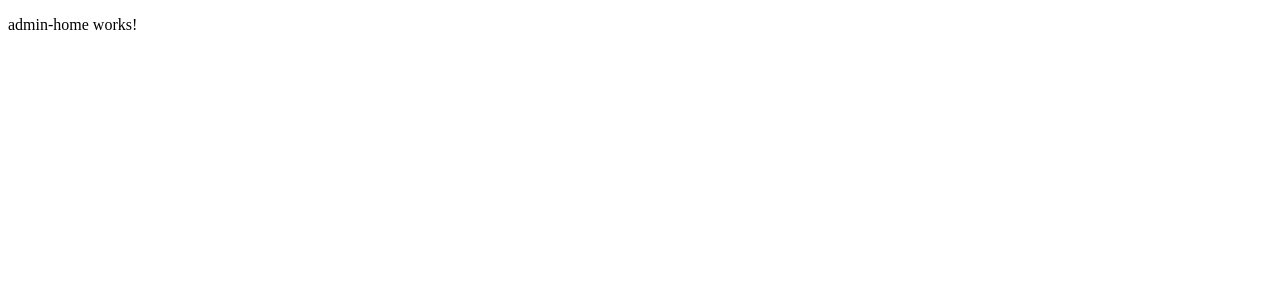
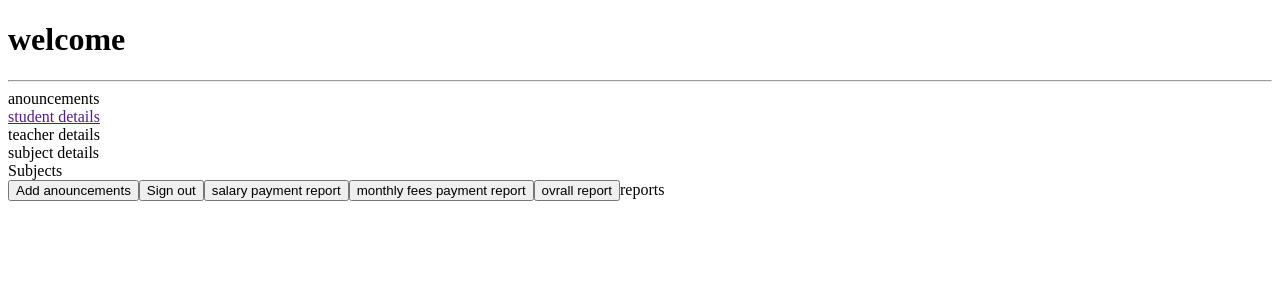
Before and after one commit to razikusman/E-Learn, an Angular app in the folder elearn/: page /admin-home in a window 1280 px wide. Shown: the top 300 px of the page. Built offline with nearby package versions, Linux system fonts and the light colour scheme.

Commit message:
admin interface partially completed

```diff
--- a/elearn/src/app/admin-home/admin-home.component.html
+++ b/elearn/src/app/admin-home/admin-home.component.html
@@ -1 +1,33 @@
-<p>admin-home works!</p>
+<h1>welcome {{name}}</h1>
+<hr>
+<div class="form-group">
+    <label>anouncements</label>
+</div>
+<div class="form-group">
+    <div>
+        <a href="">student details</a>
+        <img>
+    </div>
+
+    <div>
+        <a>teacher details</a>
+        <img>
+    </div>
+
+    <div>
+        <a>subject details</a>
+        <img>
+    </div>
+</div>
+
+<div>
+    <label>Subjects</label>
+    <output></output>
+</div>
+<button>Add anouncements</button>
+<button>Sign out</button>
+<img>
+<button>salary payment report</button>
+<button>monthly fees payment report</button>
+<button>ovrall report</button>
+<output>reports</output>
--- a/elearn/src/app/admin-home/admin-home.component.ts
+++ b/elearn/src/app/admin-home/admin-home.component.ts
@@ -12,4 +12,6 @@ export class AdminHomeComponent implements OnInit {
   ngOnInit() {
   }
 
+  name:'Usman';
+
 }
--- a/elearn/src/app/app.component.ts
+++ b/elearn/src/app/app.component.ts
@@ -7,4 +7,5 @@ import { Component } from '@angular/core';
 })
 export class AppComponent {
   title = 'elearn';
+
 }
```
